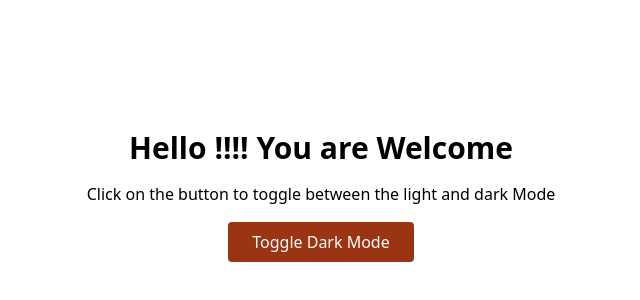
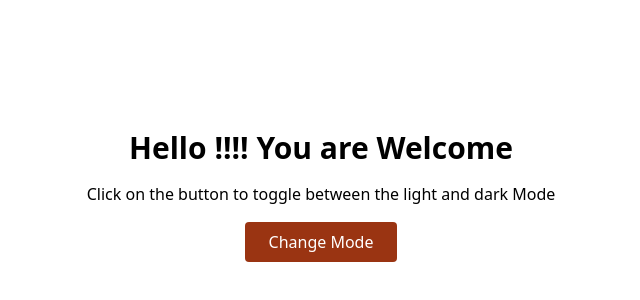
Before and after one commit to JoyEmmmanuel/light-dark-mode-button, a plain HTML site: page index.html in a window 1280 px wide. Shown: the part 204-504 px from the top of the page, without its empty margins (319-959 px from the left). Drawn offline with nearby package versions, Linux system fonts and the light colour scheme.

Commit message:
Updated button text to 'Change Mode'

```diff
--- a/index.html
+++ b/index.html
@@ -12,7 +12,7 @@
     <h1 class="text-3xl font-bold">Hello !!!! You are Welcome</h1>
     <p>Click on the button to toggle between the light and dark Mode</p>
     <button id="toggleBtn" class="px-6 py-2 bg-orange-800 text-white rounded hover:bg-orange-900 transition duration-300">
-      Toggle Dark Mode
+      Change Mode
     </button>
   </div>
 
```
